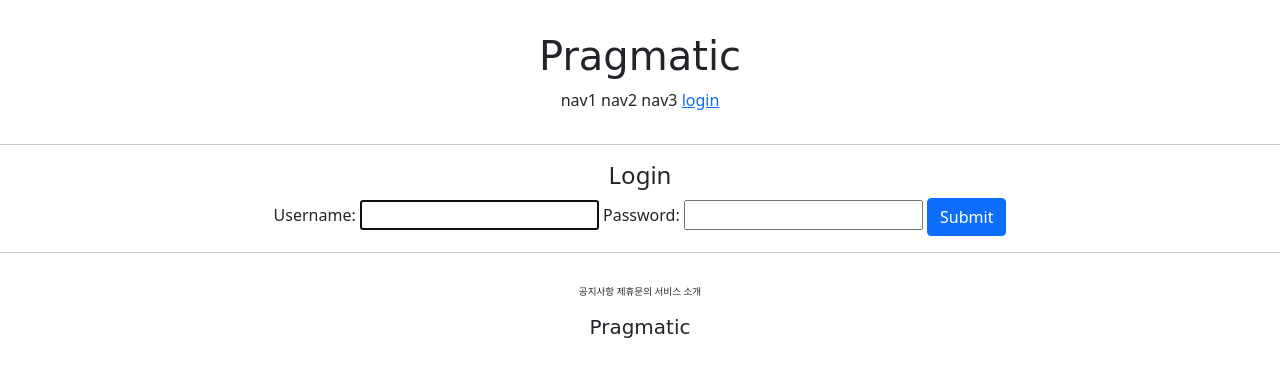
After one commit to recorder12/pinterest_clone, a Django app: page /account/login/ in a window 1280 px wide. The commit adds this page. Shown: the top 377 px of the page. Run offline with Django 4.2, Linux system fonts and the light colour scheme; some web fonts are replaced.

Commit message:
add login/logout part

```diff
--- /dev/null
+++ b/accountapp/templates/accountapp/login.html
@@ -0,0 +1,18 @@
+{% extends 'base.html' %}
+
+{% block content %}
+
+  <div style="text-align: center">
+    <div>
+      <h4>Login</h4>
+    </div>
+    <div>
+      <form action="" method="post">
+        {% csrf_token %}
+        {{ form }}
+        <input type="submit" class="btn btn-primary">
+      </form>
+    </div>
+  </div>
+
+{% endblock %}
--- a/accountapp/urls.py
+++ b/accountapp/urls.py
@@ -1,3 +1,4 @@
+from django.contrib.auth.views import LoginView, LogoutView
 from django.urls import path
 
 from accountapp.views import hello_world, AccountCreateView
@@ -6,5 +7,7 @@ app_name = 'accountapp'
 
 urlpatterns = [
     path('hello_world/', hello_world, name='hello_world' ),
+    path('login/', LoginView.as_view(template_name='accountapp/login.html'), name='login'),
+    path('logout/', LogoutView.as_view(), name='logout'),
     path('create/', AccountCreateView.as_view(), name='create') # CBV need class.as_view() syntax
 ]
--- a/pragmatic/settings.py
+++ b/pragmatic/settings.py
@@ -13,6 +13,8 @@ https://docs.djangoproject.com/en/4.0/ref/settings/
 from pathlib import Path
 import environ
 import os
+
+from django.urls import reverse_lazy
 
 env = environ.Env(
     # set casting, default value
@@ -139,6 +141,9 @@ STATICFILES_DIRS = [
     BASE_DIR / 'static'
 ]
 
+LOGIN_REDIRECT_URL = reverse_lazy('accountapp:hello_world') # set redirect url
+LOGOUT_REDIRECT_URL = reverse_lazy('accountapp:login') # set redirect url
+
 # Default primary key field type
 # https://docs.djangoproject.com/en/4.0/ref/settings/#default-auto-field
 
--- a/templates/header.html
+++ b/templates/header.html
@@ -6,6 +6,15 @@
          <span>nav1</span>
          <span>nav2</span>
          <span>nav3</span>
-         <span>nav4</span>
+         {% if user.is_authenticated%}
+            <a href="{% url 'accountapp:login' %}?next={{ request.path }}">
+                 <span>logout</span>
+            </a>
+
+         {% else %}
+            <a href="{% url 'accountapp:logout' %}?next={{ request.path }}">
+                 <span>login</span>
+            </a>
+         {% endif %}
      </div>
  </div>
```
